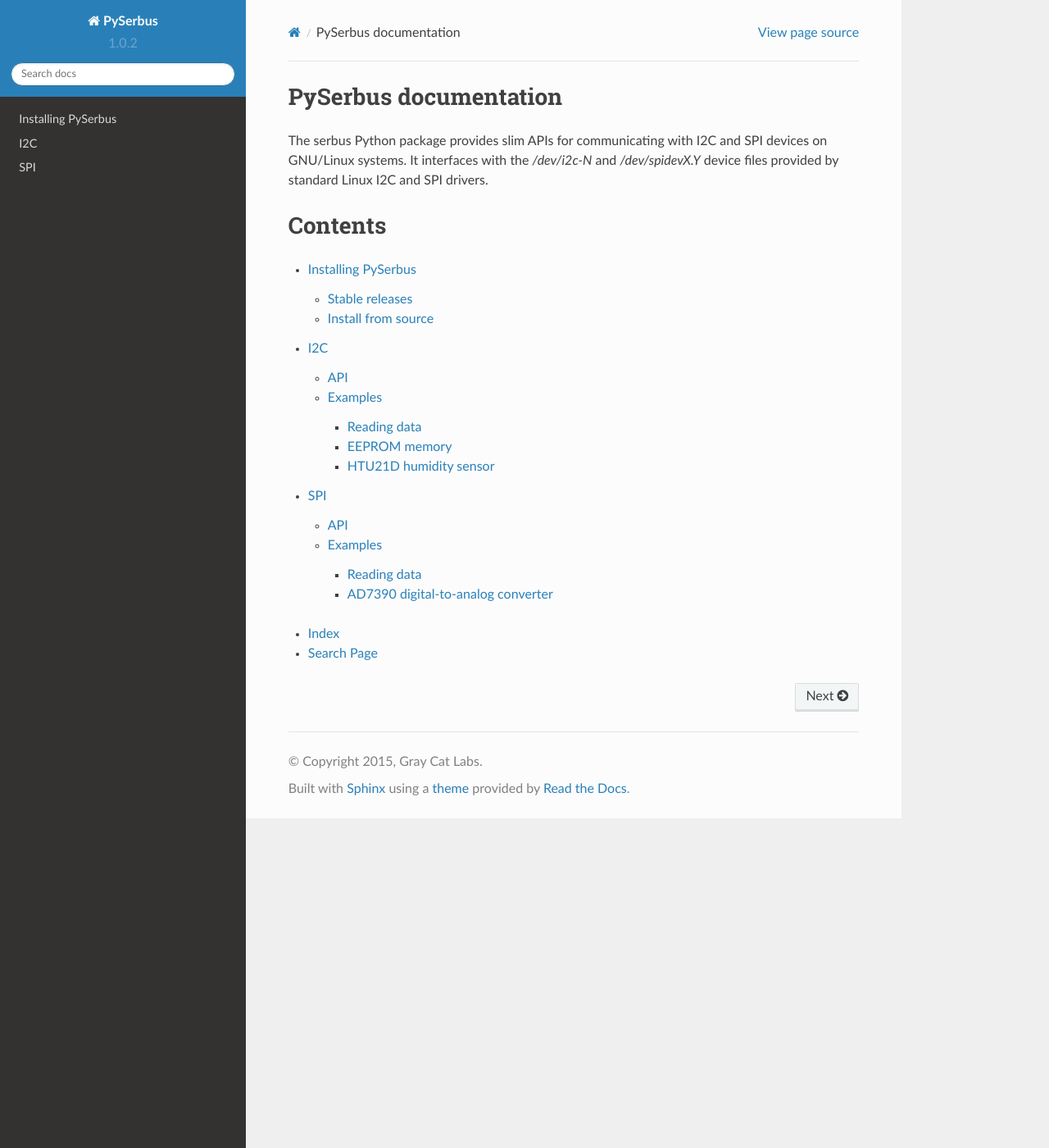
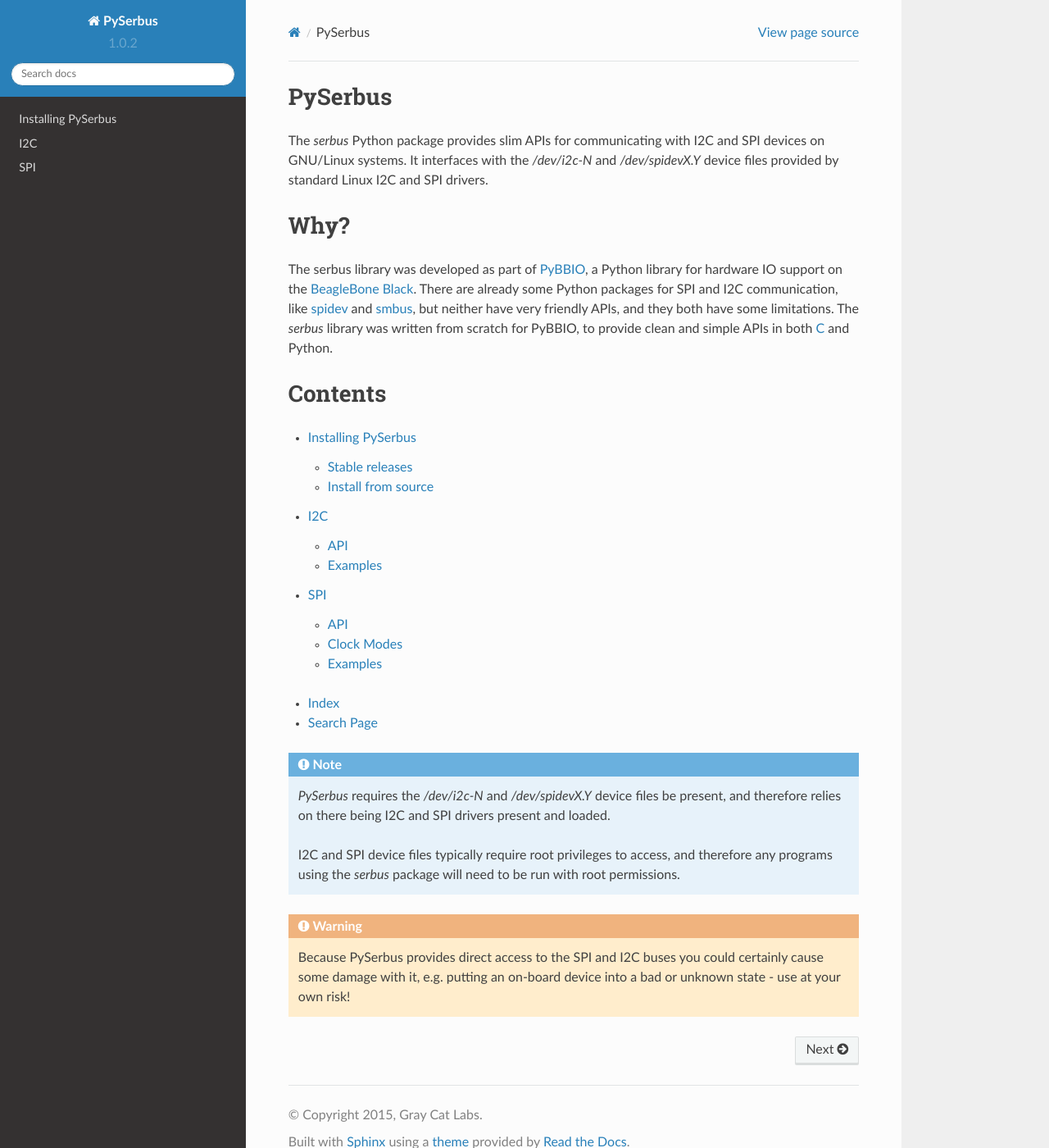
Before and after one commit to graycatlabs/serbus, a Sphinx documentation site: the page built from python/docs/index.rst, in a window 1280 px wide and 1400 px high. Shown: the whole window at 82% size. Built offline with Sphinx 7.4.7 and the Read the Docs theme 2.0.0, drawn with Linux system fonts in a browser that asks for light colours.

Commit message:
improved python docs

```diff
--- a/python/docs/index.rst
+++ b/python/docs/index.rst
@@ -1,20 +1,42 @@
 .. PySerbus documentation master file
 
-PySerbus documentation
+PySerbus
 ======================
 
-The serbus Python package provides slim APIs for communicating with I2C and SPI devices on GNU/Linux systems. It interfaces with the `/dev/i2c-N` and `/dev/spidevX.Y` device files provided by standard Linux I2C and SPI drivers.
+The `serbus` Python package provides slim APIs for communicating with I2C and SPI devices on GNU/Linux systems. It interfaces with the `/dev/i2c-N` and `/dev/spidevX.Y` device files provided by standard Linux I2C and SPI drivers.
+
+Why?
+====
+
+The serbus library was developed as part of `PyBBIO`_, a Python library for hardware IO support on the `BeagleBone Black`_. There are already some Python packages for SPI and I2C communication, like `spidev`_ and `smbus`_, but neither have very friendly APIs, and they both have some limitations. The `serbus` library was written from scratch for PyBBIO, to provide clean and simple APIs in both `C`_ and Python.
 
 
 Contents
 ========
 
 .. toctree::
-   :maxdepth: 4
+  :maxdepth: 2
 
-   install
-   I2C
-   SPI
+  install
+  I2C
+  SPI
 
 * :ref:`genindex`
 * :ref:`search`
+
+
+.. note::
+  `PySerbus` requires the `/dev/i2c-N` and `/dev/spidevX.Y` device files be present, and therefore relies on there being I2C and SPI drivers present and loaded.
+
+  I2C and SPI device files typically require root privileges to access, and therefore any programs using the `serbus` package will need to be run with root permissions.
+
+.. warning::
+  Because PySerbus provides direct access to the SPI and I2C buses you could certainly cause some damage with it, e.g. putting an on-board device into a bad or unknown state - use at your own risk!
+
+
+.. Links:
+.. _PyBBIO: https://github.com/graycatlabs/PyBBIO
+.. _BeagleBone Black: http://beagleboard.org/BLACK
+.. _smbus: https://pypi.python.org/pypi/smbus-cffi
+.. _spidev: https://pypi.python.org/pypi/spidev
+.. _C: https://graycat.io/docs/serbus
```
Also changed, not shown: python/docs/I2C.rst (+29 -11 lines), python/docs/SPI.rst (+40 -8 lines), 15 other files.
